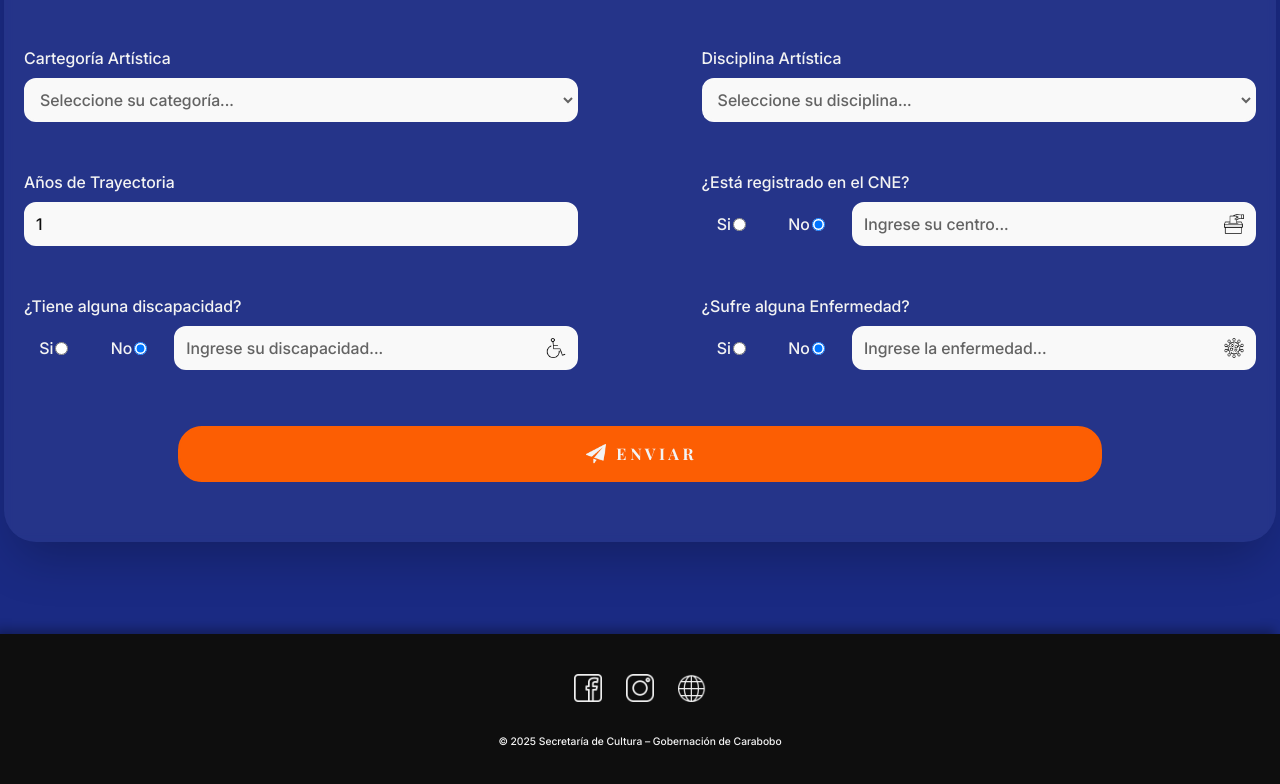
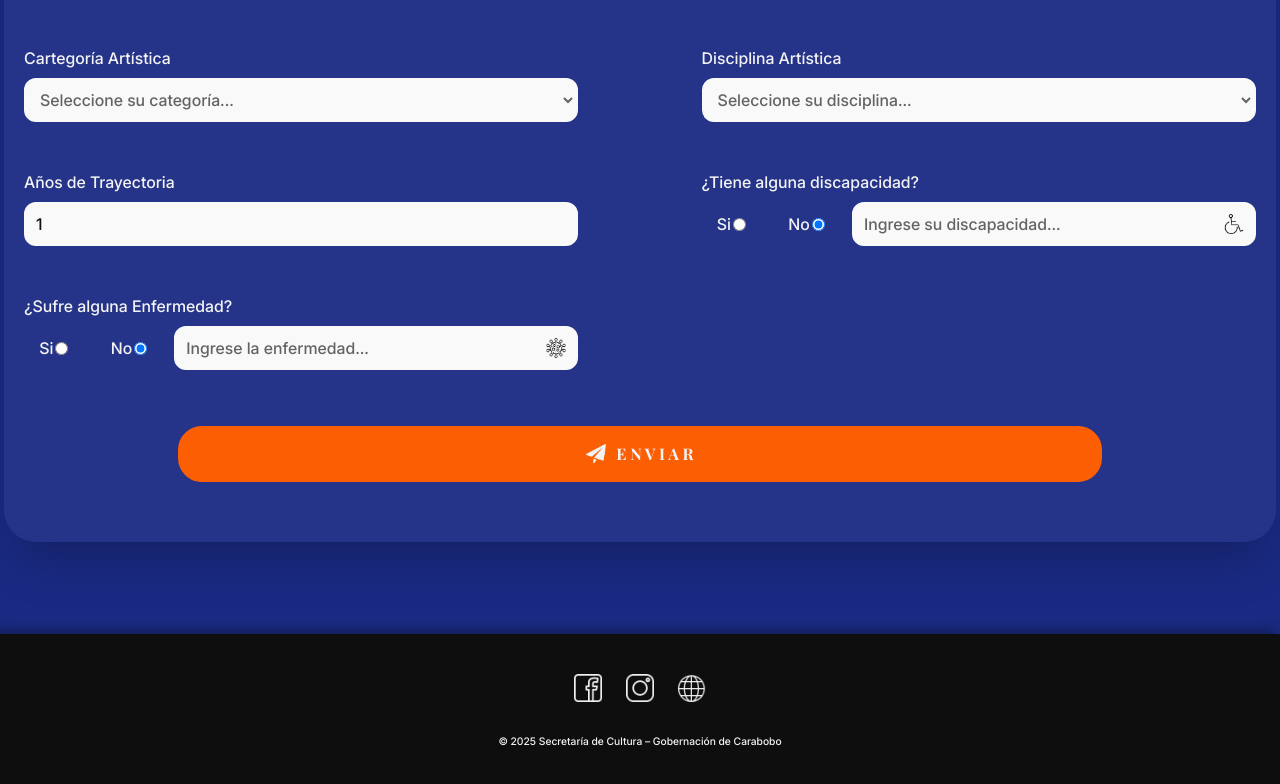
Before and after one commit to devzelix/cultist-registration-frontend, a React (Vite) app: page / in a window 1280 px wide. Shown: the part 1014-1798 px from the top of the page. Built offline with nearby package versions, Linux system fonts and the light colour scheme.

Commit message:
The voting center field was removed from the form

```diff
--- a/src/components/Form.tsx
+++ b/src/components/Form.tsx
@@ -19,7 +19,6 @@ import phoneInputIcon from "../assets/images/phone-input-icon.webp";
 import emailInputIcon from "../assets/images/emailInputIcon.webp";
 import instagramInputIcon from "../assets/images/instagramInputIcon.webp";
 import homeAddressInputIcon from "../assets/images/homeAddressInputIcon.webp";
-import votingCenterInputIcon from "../assets/images/votingCenterInputIcon.webp";
 import disabilityTypeInputIcon from "../assets/images/disabilityTypeInputIcon.webp";
 import illnessDetailsInputIcon from "../assets/images/illnessDetailsInputIcon.webp";
 import sendButtonIcon from "../assets/images/sendButtonIcon.webp";
@@ -205,20 +204,6 @@ export default function Form() {
           />
           <ConditionalInput
             width="w-full md:w-[45%]"
-            groupName="registeredCne"
-            label="¿Está registrado en el CNE?"
-            idInput="votingCenter"
-            nameInput="votingCenter"
-            placeholder="Ingrese su centro..."
-            disabled={formValues.registeredCne === "yes" ? false : true}
-            icon={votingCenterInputIcon}
-            error="¡ Ingrese un centro válido !"
-            groupValue={formValues.registeredCne}
-            inputValue={formValues.votingCenter}
-            onChange={handleChange}
-          />
-          <ConditionalInput
-            width="w-full md:w-[45%]"
             groupName="hasDisability"
             label="¿Tiene alguna discapacidad?"
             idInput="disability"
--- a/src/utils/initialFormValues.ts
+++ b/src/utils/initialFormValues.ts
@@ -17,8 +17,6 @@ export const initialFormValues: FormValues = {
   artCategoryId: "0",
   artDisciplineId: "0",
   yearsOfExperience: "1",
-  registeredCne: "no",
-  votingCenter: "",
   hasDisability: "no",
   disability: "",
   hasIllness: "no",
--- a/src/utils/interfaces.ts
+++ b/src/utils/interfaces.ts
@@ -20,8 +20,6 @@ export interface FormValues {
   artCategoryId: string;
   artDisciplineId: string;
   yearsOfExperience: string;
-  registeredCne: string;
-  votingCenter: string;
   hasDisability: string;
   disability: string;
   hasIllness: string;
```
Also changed, not shown: src/assets/images/votingCenterInputIcon.webp (deleted).
